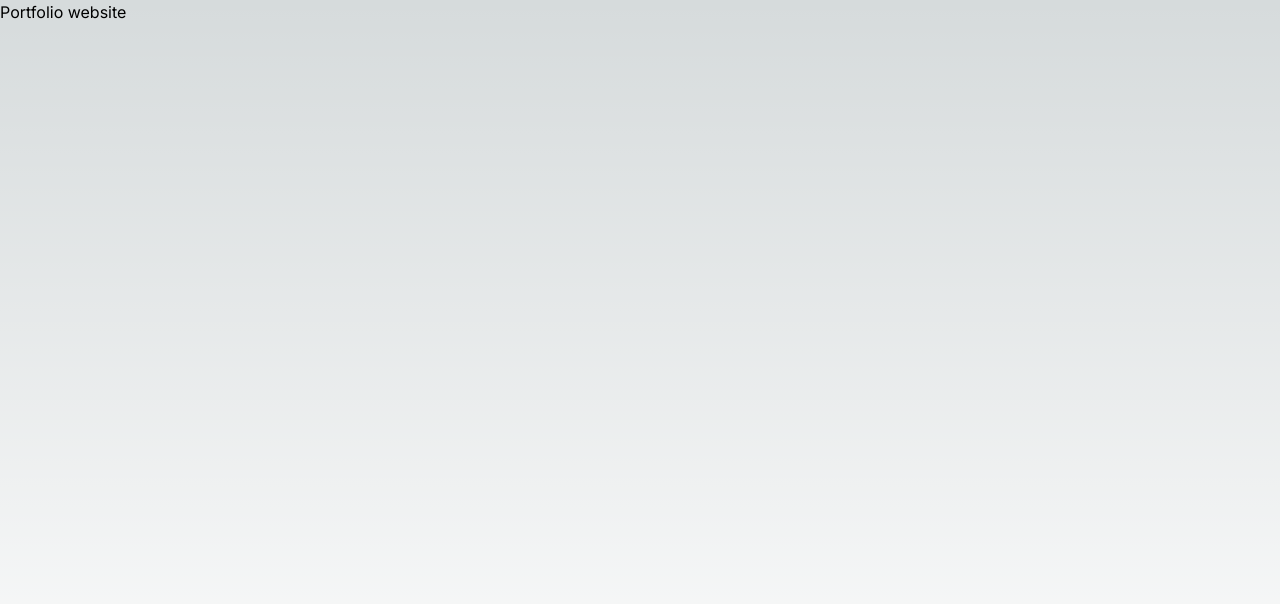
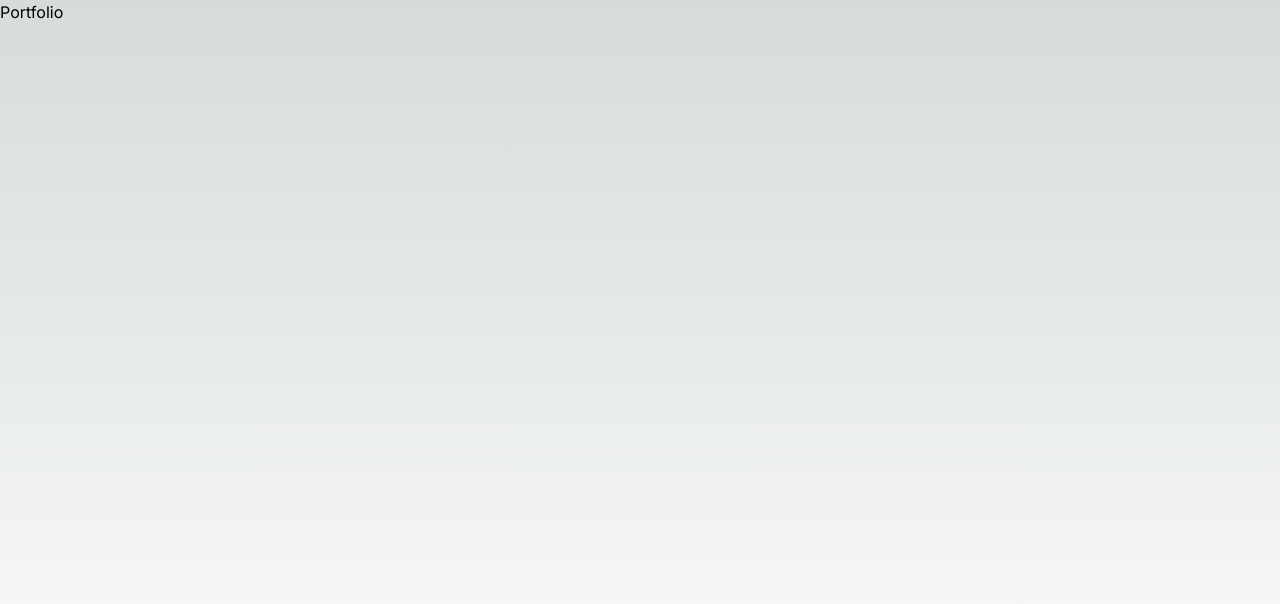
Before and after one commit to Hari-Bombon/portfolio, a Next.js app: page / in a window 1280 px wide. Shown: the top 604 px of the page. Built offline with nearby package versions, Linux system fonts and the light colour scheme.

Commit message:
first commit

```diff
--- a/app/page.js
+++ b/app/page.js
@@ -3,7 +3,7 @@
 export default function Home() {
   return(
  <main className='flex min-h-screen'>
-  <h1>Portfolio website</h1>
+  <h1>Portfolio </h1>
 
     </main>
   );
```
